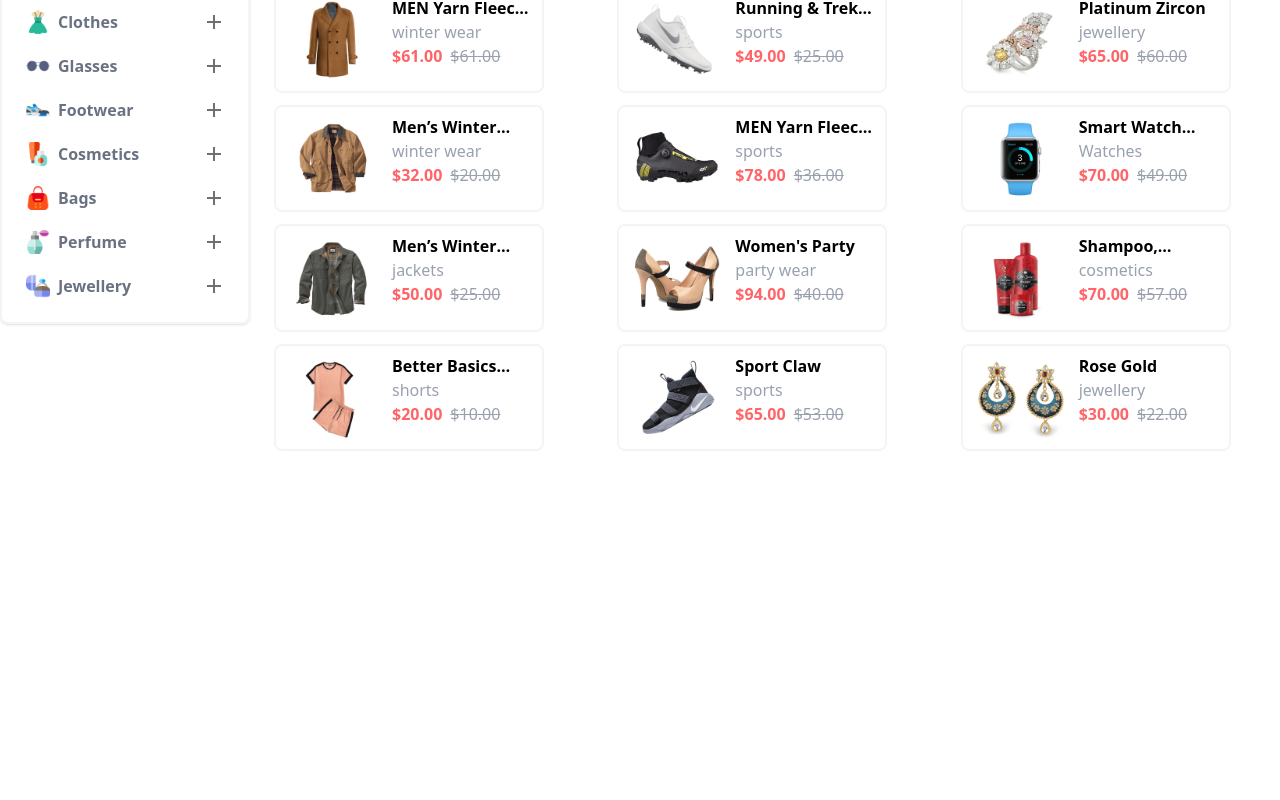
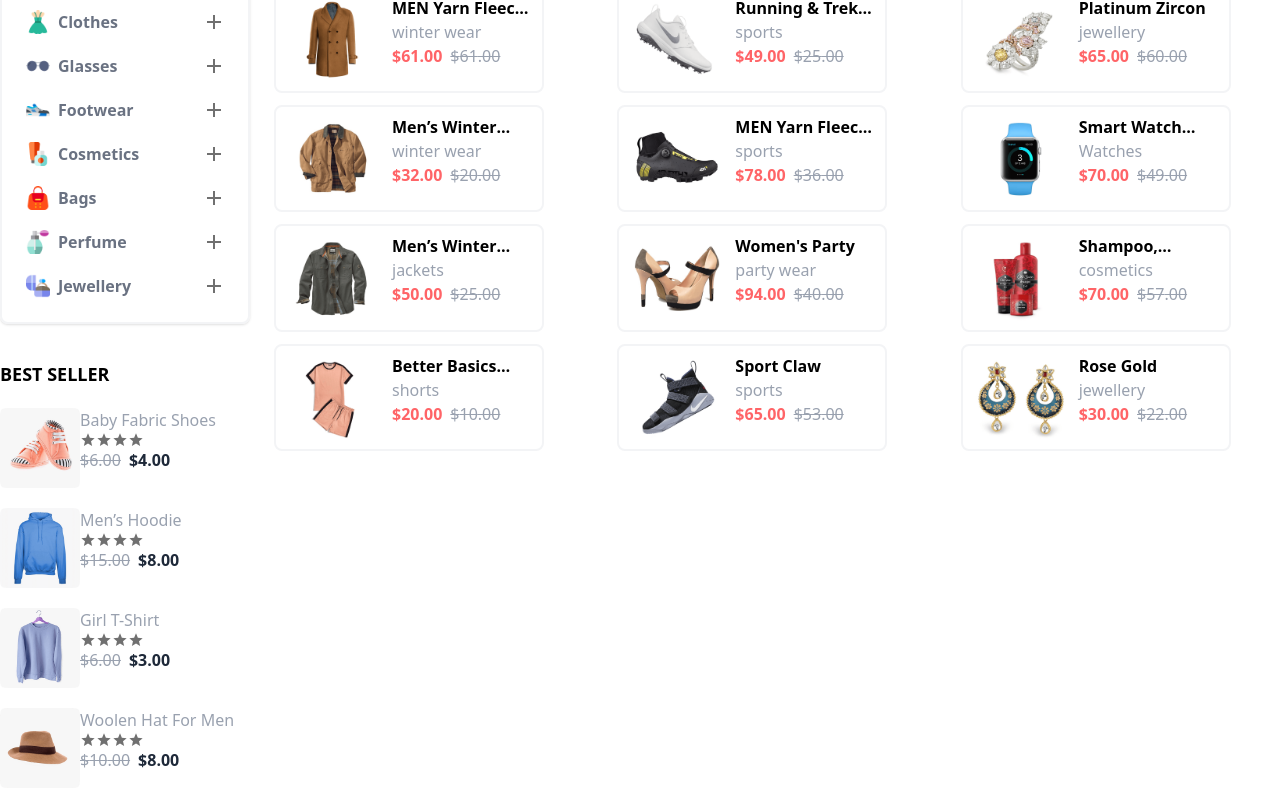
Before and after one commit to zahranoori1996/zarashop, a React (Vite) app: page / in a window 1280 px wide. Shown: the part 884-1684 px from the top of the page. Before the commit the page ends 1359 px from the top, so only its background shows below. Built offline with nearby package versions, Linux system fonts and the light colour scheme.

Commit message:
create & completed 90% component bestseller & productOff

```diff
--- /dev/null
+++ b/src/components/Main/BestSeller.tsx
@@ -0,0 +1,61 @@
+import React from 'react'
+import ProductOff from './ProductOff';
+
+function BestSeller() {
+  const dataProductsOff = [
+    {
+      id: 1,
+      title: "Baby Fabric Shoes",
+      image: "./src/assets/images/baby-fabric.png",
+      path: "/clothes",
+      rating: 5,
+      price: 6.00,
+      off: 2.00,
+    },
+    {
+      id: 2,
+      title: "Men’s Hoodie",
+      image: "./src/assets/images/mens-hoodie.png",
+      path: "/glasses",
+      rating: 4.5,
+      price: 15.00,
+      off: 7.00,
+    },
+    {
+      id: 3,
+      title: "Girl T-Shirt",
+      image: "./src/assets/images/girl-tshirt.png",
+      path: "/footwear",
+      rating: 4.5,
+      price: 6.00,
+      off: 3.00,
+    },
+    {
+      id: 4,
+      title: "Woolen Hat For Men",
+      image: "./src/assets/images/woolen-hat.png",
+      path: "/cosmetics",
+      rating: 5,
+      price: 10.00,
+      off: 2.00,
+    },
+  ];
+  let h2Title = 'Best Seller';
+  return (
+    <>
+
+
+    <div className='flex flex-col gap-5 w-[250px] h-fit pt-6'>
+    <h2 className='font-bold text-lg'>{h2Title.toLocaleUpperCase()}</h2>
+    {
+         dataProductsOff.map((product,index) => (
+             <ProductOff key={index} {...product}/>
+         ))
+     }
+    </div>
+
+ </>
+  )
+}
+
+export default BestSeller
--- a/src/components/Main/Main.tsx
+++ b/src/components/Main/Main.tsx
@@ -2,13 +2,18 @@ import React from "react";
 import Categories from "../Category/Categories";
 import ListMiniProductCard from "./ListMiniProductCard";
 import Container from "../Container/Container";
+import BestSeller from "./BestSeller";
 
 function Main() {
   return (
     <Container>
       <div className="flex gap-6">
+        <div className="flex flex-col gap-3">
         <Categories />
+        <BestSeller />
+        </div>
         <ListMiniProductCard />
+
       </div>
     </Container>
   );
--- a/src/components/Main/MiniProductCard.tsx
+++ b/src/components/Main/MiniProductCard.tsx
@@ -1,4 +1,4 @@
-import React from 'react'
+
 import { Link } from 'react-router-dom';
 interface IProdcut {
   imageSrc : string;
--- /dev/null
+++ b/src/components/Main/ProductOff.tsx
@@ -0,0 +1,37 @@
+import React from "react";
+import star from './../../assets/icons/star.svg'
+import { Link } from "react-router-dom";
+interface IProductOff {
+  image: string;
+  title: string;
+  rating: number;
+  price: number;
+  off: number;
+  path: string;
+}
+function ProductOff({ image, title, rating, price, off, path }: IProductOff) {
+  return (
+    <Link to={path} className="flex">
+      <img className="w-20" src={image} />
+      <div>
+        <h3 className="text-md text-gray-400 ">{title}</h3>
+        <div className="flex">
+          <img className="w-4" src={star}/>
+          <img className="w-4" src={star}/>
+          <img className="w-4" src={star}/>
+          <img className="w-4" src={star}/>
+        </div>
+        <div className="flex gap-2">
+          <span className="text-gray-400 line-through">${price}.00</span>
+          <span className="font-semibold text-gray-800">
+            ${price - off}.00
+          </span>
+        </div>
+      </div>
+    </Link>
+  );
+}
+
+
+
+export default ProductOff;
```
Also changed, not shown: src/assets/icons/star.svg (added).
